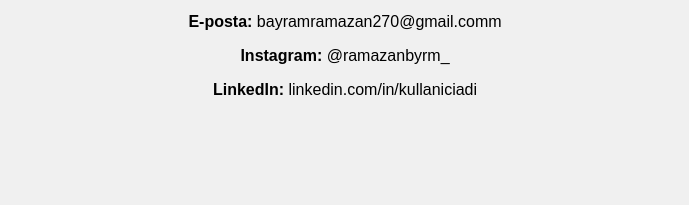
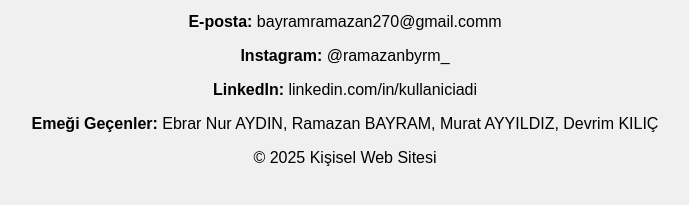
Before and after one commit to ramazanbyrm/BLOG_IT, a plain HTML site: page iletisim.html in a window 1280 px wide. Shown: the part 169-374 px from the top of the page, without its empty margins (295-984 px from the left). Drawn offline with Linux system fonts and the light colour scheme.

Commit message:
Update iletisim.html

```diff
--- a/iletisim.html
+++ b/iletisim.html
@@ -20,6 +20,8 @@
         <p><strong>E-posta:</strong> bayramramazan270@gmail.comm</p>
         <p><strong>Instagram:</strong> @ramazanbyrm_</p>
         <p><strong>LinkedIn:</strong> linkedin.com/in/kullaniciadi</p>
+        <p><strong>Emeği Geçenler:</strong> Ebrar Nur AYDIN, Ramazan BAYRAM, Murat AYYILDIZ, Devrim KILIÇ </p>
+       <p>&copy; 2025 Kişisel Web Sitesi</p>
     </section>
 </body>
 </html>
```
